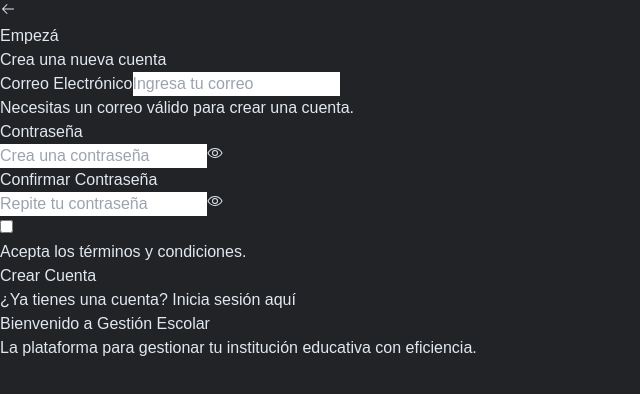
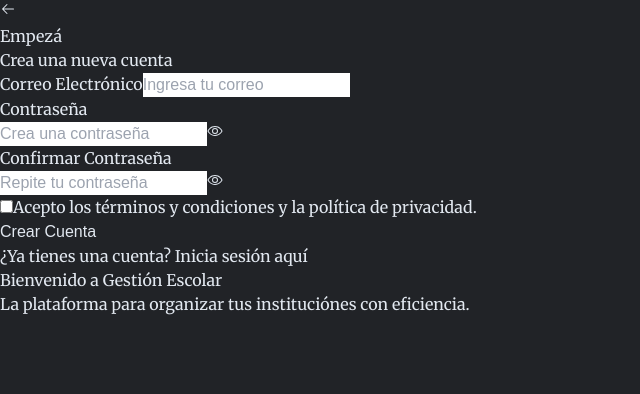
Before and after one commit to GRAMAPHENIA/ge-gestion-escolar-web-app, a Next.js app: page /registro in a window 1280 px wide. Shown: the top 394 px of the page, without its empty margins (0-640 px from the left). Built offline with nearby package versions, Linux system fonts and the light colour scheme; no server answers.

Commit message:
Actualizar estilos y tipografía: ajustar diseño en SignupPage, agregar fuente Merriweather y mejorar presentación en HeroSection y ServiceFeaturesForm.

```diff
--- a/src/app/(routes)/registro/page.tsx
+++ b/src/app/(routes)/registro/page.tsx
@@ -7,7 +7,7 @@ const SignupPage = () => {
   return (
     <div className="w-full h-screen flex bg-[#292a2d] flex-col lg:flex-row">
       {/* Formulario ocupa 1/3 en pantallas grandes y 100% en móviles */}
-      <div className="w-full lg:w-1/3 flex justify-center items-center">
+      <div className="w-full lg:w-[38%] flex justify-center items-center">
         <SignupForm />
       </div>
       {/* Sección de características oculta en pantallas pequeñas */}
--- a/src/app/globals.css
+++ b/src/app/globals.css
@@ -11,6 +11,7 @@
   :root {
     --background: #212327;
     --foreground: #ededed;
+    --font-copernicus: "Copernicus", ui-serif, Georgia, Cambria, "Times New Roman", Times, serif;
   }
 }
 
@@ -55,3 +56,8 @@ html.dark ::selection {
   border-radius: 8px !important;
   padding: 8px 12px !important;
 }
+
+.font-copernicus {
+  font-family: var(--font-copernicus);
+  font-feature-settings: "ss01" 0;
+}
--- a/src/components/login/LoginForm.tsx
+++ b/src/components/login/LoginForm.tsx
@@ -80,7 +80,7 @@ const LoginForm = () => {
               <button
                 type="button"
                 onClick={() => setPasswordVisible((prev) => !prev)}
-                className="absolute right-0 top-0 h-full px-4 bg-zinc-900/50 border border-l border-orange-600/70 flex items-center justify-center text-gray-400 hover:text-orange-300 rounded-r-lg"
+                className="absolute right-0 top-0 h-full px-4 bg-zinc-900/50 backdrop-blur-xl border border-l border-orange-600/70 flex items-center justify-center text-gray-400 hover:text-orange-300 rounded-r-lg"
                 aria-label={
                   passwordVisible ? "Ocultar contraseña" : "Mostrar contraseña"
                 }
@@ -103,7 +103,7 @@ const LoginForm = () => {
           )}
           <button
             type="submit"
-            className="w-full px-4 py-2 text-center bg-orange-600/20 hover:bg-orange-500/20 text-orange-400 hover:text-orange-300 transition duration-100 rounded-md"
+            className="w-full px-4 py-2 text-center bg-orange-600/20 hover:bg-orange-500/20  text-orange-400 hover:text-orange-300 transition duration-100 rounded-md"
           >
             Iniciar Sesión
           </button>
--- a/src/components/signup/ServiceFeaturesForm.tsx
+++ b/src/components/signup/ServiceFeaturesForm.tsx
@@ -1,18 +1,26 @@
 // src/components/ServiceFeatures.tsx
 
 import React from "react";
+import { Merriweather } from "next/font/google";
+
+const merriweather = Merriweather({
+  weight: ["300", "400", "700", "900"], // Puedes elegir los pesos que necesites
+  subsets: ["latin"],
+  style: ["normal", "italic"], // Si necesitas cursiva
+  display: "swap",
+});
 
 const ServiceFeaturesForm: React.FC = () => {
   return (
     <section className="flex flex-col justify-center items-center text-zinc-300 mx-auto">
-      <h1 className="text-4xl font-bold mb-6">
+      <h1 className={`${merriweather.className} text-4xl font-thin text-white`}>
         Bienvenido a{" "}
         <span className="text-4xl font-bold text-center text-orange-400">
           Gestión Escolar
         </span>
       </h1>
-      <p className="text-center text-lg mb-4 w-[300px]">
-        La plataforma para gestionar tu institución educativa con eficiencia.
+      <p className={`${merriweather.className} text-md font-thin text-white italic`}>
+        La plataforma para organizar tus instituciónes con eficiencia.
       </p>
     </section>
   );
--- a/src/components/signup/SignupForm.tsx
+++ b/src/components/signup/SignupForm.tsx
@@ -4,6 +4,15 @@ import { useState, useEffect } from "react";
 import { supabase } from "@/supabase/supabaseClient";
 import { PiArrowLeft, PiEye, PiEyeClosed } from "react-icons/pi";
 import { useRouter } from "next/navigation";
+
+import { Merriweather } from "next/font/google";
+
+const merriweather = Merriweather({
+  weight: ["300", "400", "700", "900"], // Puedes elegir los pesos que necesites
+  subsets: ["latin"],
+  style: ["normal", "italic"], // Si necesitas cursiva
+  display: "swap",
+});
 
 const SignupForm = () => {
   const [email, setEmail] = useState("");
@@ -20,13 +29,13 @@ const SignupForm = () => {
 
   // Verificar si el usuario ya está autenticado
   useEffect(() => {
-    const { data: { subscription } } = supabase.auth.onAuthStateChange(
-      (_event, session) => {
-        if (session) {
-          router.push("/tablero"); // Redirige a una página segura si ya está logueado
-        }
+    const {
+      data: { subscription },
+    } = supabase.auth.onAuthStateChange((_event, session) => {
+      if (session) {
+        router.push("/tablero"); // Redirige a una página segura si ya está logueado
       }
-    );
+    });
 
     return () => {
       subscription.unsubscribe();
@@ -67,16 +76,23 @@ const SignupForm = () => {
           {
             auth_id: authId,
             email,
-          }
+          },
         ]);
 
         if (userError) {
-          console.error("Error al guardar en la tabla 'users':", userError.message);
-          setError("El usuario se creó, pero hubo un problema al guardar los datos adicionales.");
+          console.error(
+            "Error al guardar en la tabla 'users':",
+            userError.message
+          );
+          setError(
+            "El usuario se creó, pero hubo un problema al guardar los datos adicionales."
+          );
           return;
         }
 
-        setSuccess("Usuario creado correctamente. Por favor, verifica tu correo.");
+        setSuccess(
+          "Usuario creado correctamente. Por favor, verifica tu correo."
+        );
       }
     } catch (err) {
       console.error("Error desconocido:", err);
@@ -103,13 +119,17 @@ const SignupForm = () => {
         >
           <PiArrowLeft className="w-4 h-4" />
         </button>
-        <h1 className="text-3xl font-bold text-zinc-200">Empezá</h1>
-        <h2 className="text-zinc-500">Crea una nueva cuenta</h2>
+        <h1
+          className={`${merriweather.className} text-3xl font-bold text-white`}
+        >
+          Empezá
+        </h1>
+        <h2 className={`${merriweather.className} text-sm font-thin text-zinc-400 italic`}>Crea una nueva cuenta</h2>
         <form onSubmit={handleSignup} className="space-y-6 mt-10">
           <div>
             <label
               htmlFor="email"
-              className="block text-sm font-medium text-gray-300"
+              className={`${merriweather.className} text-sm font-thin text-zinc-200`}
             >
               Correo Electrónico
             </label>
@@ -123,14 +143,11 @@ const SignupForm = () => {
               required
               aria-describedby="email-helper"
             />
-            <p id="email-helper" className="text-xs text-gray-500">
-              Necesitas un correo válido para crear una cuenta.
-            </p>
           </div>
           <div>
             <label
               htmlFor="password"
-              className="block text-sm font-medium text-gray-300"
+              className={`${merriweather.className} text-sm font-thin text-zinc-200`}
             >
               Contraseña
             </label>
@@ -151,8 +168,10 @@ const SignupForm = () => {
               <button
                 type="button"
                 onClick={() => setPasswordVisible((prev) => !prev)}
-                className="absolute right-0 top-0 h-full px-4 bg-zinc-900/50 border border-l border-orange-600/70 flex items-center justify-center text-gray-400 hover:text-orange-300 rounded-r-lg"
-                aria-label={passwordVisible ? "Ocultar contraseña" : "Mostrar contraseña"}
+                className="absolute right-0 top-0 h-full px-4 bg-zinc-900/50 backdrop-blur-xl border border-l border-orange-600/70 flex items-center justify-center text-gray-400 hover:text-orange-300 rounded-r-lg"
+                aria-label={
+                  passwordVisible ? "Ocultar contraseña" : "Mostrar contraseña"
+                }
               >
                 {passwordVisible ? (
                   <PiEyeClosed className="w-5 h-5" />
@@ -179,7 +198,7 @@ const SignupForm = () => {
           <div>
             <label
               htmlFor="confirmPassword"
-              className="block text-sm font-medium text-gray-300"
+              className={`${merriweather.className} text-sm font-thin text-zinc-200`}
             >
               Confirmar Contraseña
             </label>
@@ -197,8 +216,12 @@ const SignupForm = () => {
               <button
                 type="button"
                 onClick={() => setConfirmPasswordVisible((prev) => !prev)}
-                className="absolute right-0 top-0 h-full px-4 bg-zinc-900/50 border border-l border-orange-600/70 flex items-center justify-center text-gray-400 hover:text-orange-300 rounded-r-lg"
-                aria-label={confirmPasswordVisible ? "Ocultar contraseña" : "Mostrar contraseña"}
+                className="absolute right-0 top-0 h-full px-4 bg-zinc-900/50 backdrop-blur-xl border border-l border-orange-600/70 flex items-center justify-center text-gray-400 hover:text-orange-300 rounded-r-lg"
+                aria-label={
+                  confirmPasswordVisible
+                    ? "Ocultar contraseña"
+                    : "Mostrar contraseña"
+                }
               >
                 {confirmPasswordVisible ? (
                   <PiEyeClosed className="w-5 h-5" />
@@ -208,45 +231,38 @@ const SignupForm = () => {
               </button>
             </div>
           </div>
-          <div className="relative flex">
+          <div className="relative flex items-center">
             <input
               type="checkbox"
               id="terms"
               checked={termsAccepted}
               onChange={() => setTermsAccepted((prev) => !prev)}
-              className="appearance-none w-5 h-5 border border-l border-orange-600/70 rounded-sm bg-zinc-900/50 checked:bg-orange-500/50 checked:border-none mr-2"
+              className="appearance-none w-5 h-5 border border-orange-600/70 rounded-sm bg-zinc-900/50 checked:bg-orange-500/50 checked:border-none mr-2"
             />
             <label
               htmlFor="terms"
-              className="absolute p-1 top-0 left-0 w-5 h-5 flex items-center justify-center pointer-events-none"
+              className={`${merriweather.className} flex text-xs items-center space-x-1 text-zinc-300 cursor-pointer italic`}
             >
-              {termsAccepted && (
-                <svg
-                  xmlns="http://www.w3.org/2000/svg"
-                  fill="none"
-                  viewBox="0 0 24 24"
-                  strokeWidth="2"
-                  stroke="white"
-                  className="w-4 h-4"
+              <span>
+                Acepto los{" "}
+                <a
+                  href="/terminos-y-condiciones"
+                  className="text-orange-400 hover:underline hover:text-orange-300"
                 >
-                  <path
-                    strokeLinecap="round"
-                    strokeLinejoin="round"
-                    d="M5 13l4 4L19 7"
-                  />
-                </svg>
-              )}
+                  términos y condiciones
+                </a>{" "}
+                y la{" "}
+                <a
+                  href="/politica-de-privacidad"
+                  className="text-orange-400 hover:underline hover:text-orange-300"
+                >
+                  política de privacidad
+                </a>
+                .
+              </span>
             </label>
-            <p>
-              Acepta los{" "}
-              <a
-                href="/terminos-y-condiciones"
-                className="text-orange-400 hover:underline"
-              >
-                términos y condiciones.
-              </a>
-            </p>
           </div>
+
           {error && (
             <div className="flex justify-center items-center fixed bottom-8 left-0 w-full">
               <p className="px-4 py-2 text-left bg-rose-600/10 backdrop-blur-lg text-rose-400 rounded-md border border-rose-300/10">
@@ -264,11 +280,11 @@ const SignupForm = () => {
             Crear Cuenta
           </button>
         </form>
-        <p className="mt-4 text-sm text-center text-gray-400">
+        <p className={`${merriweather.className} mt-4 text-sm text-center text-gray-400`}>
           ¿Ya tienes una cuenta?{" "}
           <a
             href="/inicio-de-sesion"
-            className="text-zinc-400 hover:underline hover:text-zinc-300 underline underline-offset-1 decoration-orange-500"
+            className="text-orange-400 hover:underline hover:text-orange-300"
           >
             Inicia sesión aquí
           </a>
```
Also changed, not shown: src/components/HeroSection/HeroSection.tsx (+24 -6 lines).
